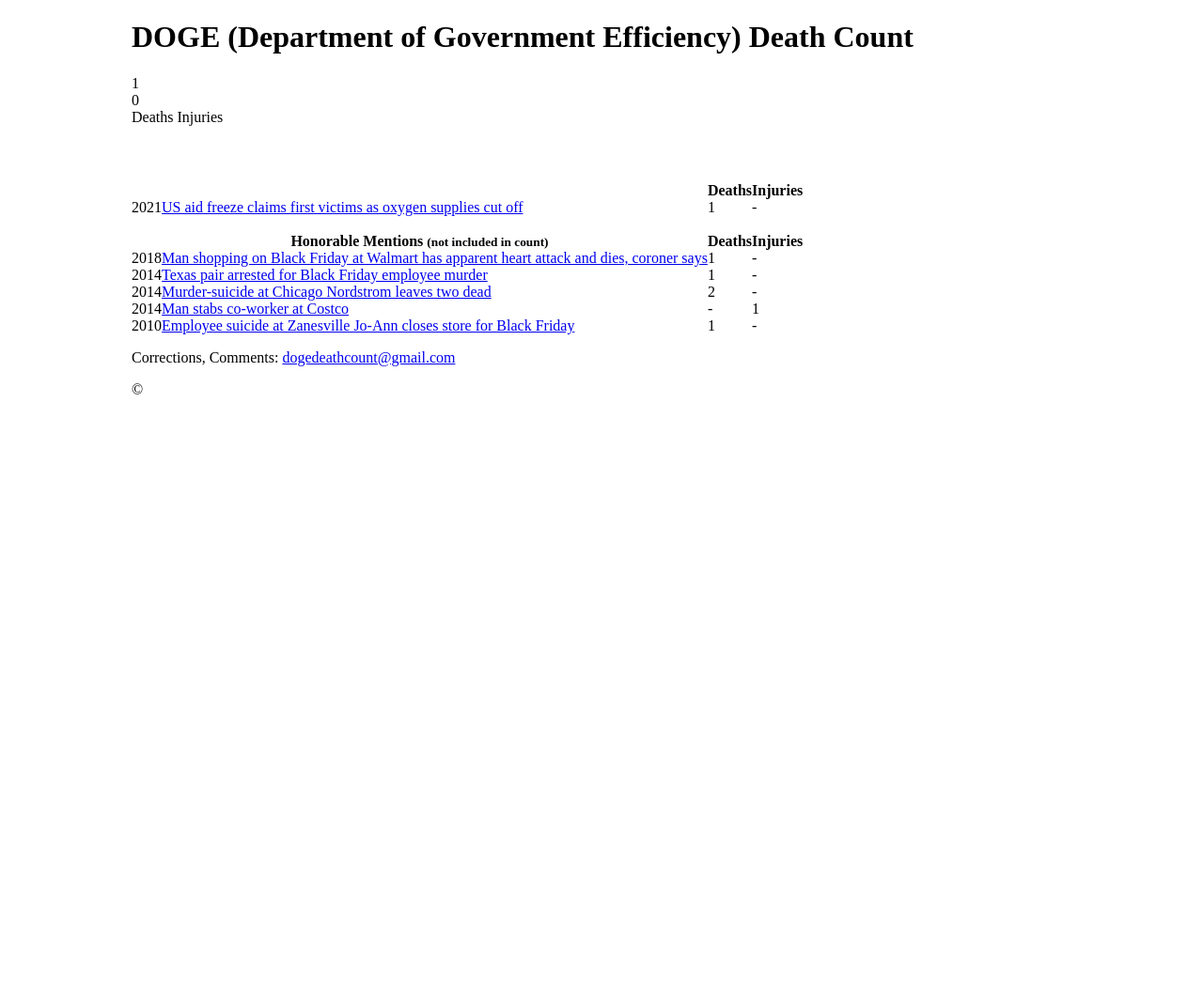
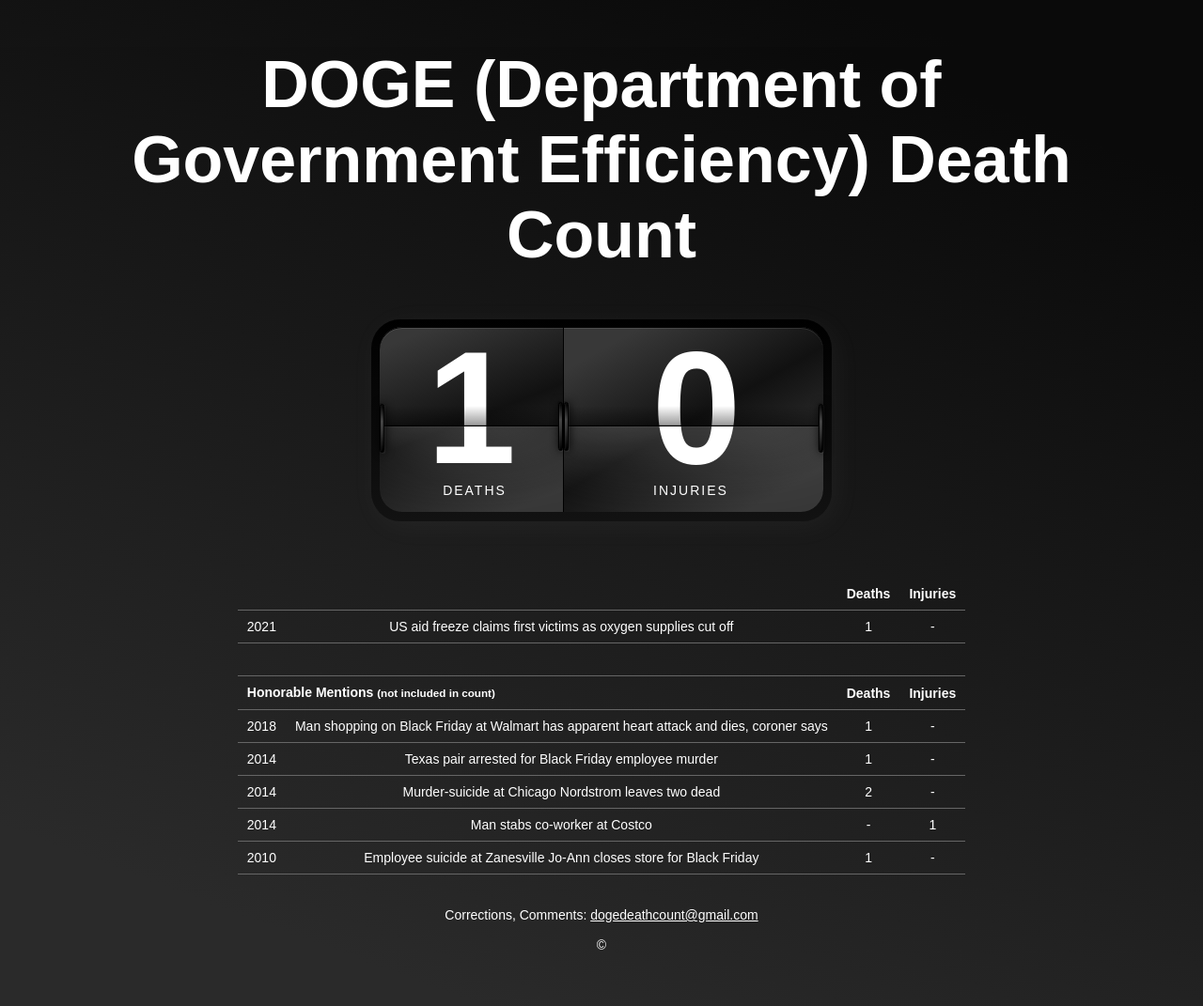
Before and after one commit to dogedeathcount/Main, a plain HTML site: page index.html in a window 1280 px wide. Shown: the whole page at 94% size. Before the commit the page ends 800 px from the top, so only its background shows below. Drawn offline with Linux system fonts and the light colour scheme.

Commit message:
Update index.html

```diff
--- a/index.html
+++ b/index.html
@@ -2,6 +2,7 @@
 <!DOCTYPE html>
 <html lang="en"><head><meta http-equiv="Content-Type" content="text/html; charset=UTF-8">
     <title>DOGE (Department of Government Efficiency) Death Count</title>
+    <link rel="stylesheet" href="deathcount.css" type="text/css" charset="utf-8">
 </head>
 <body>
 
```
